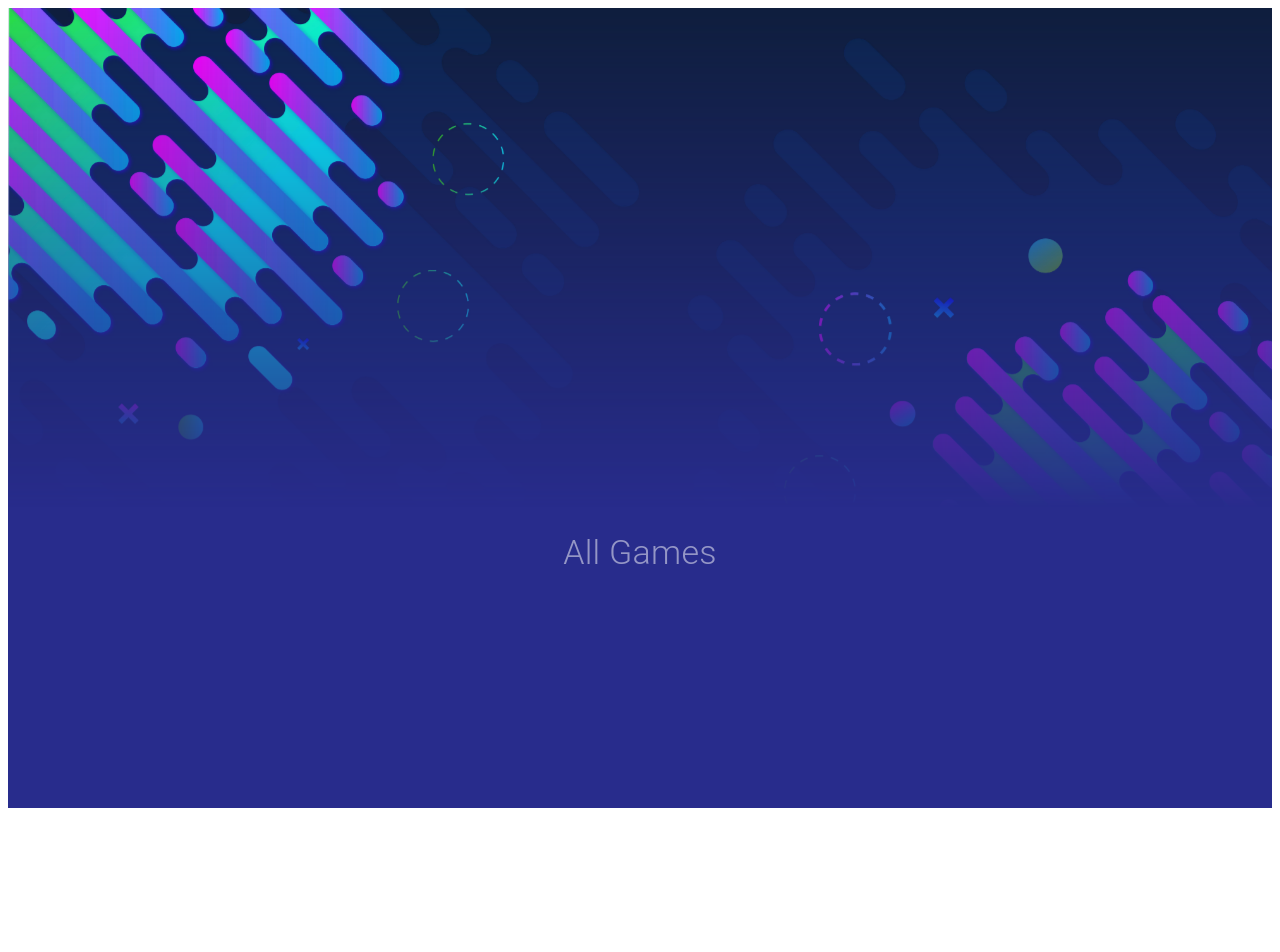
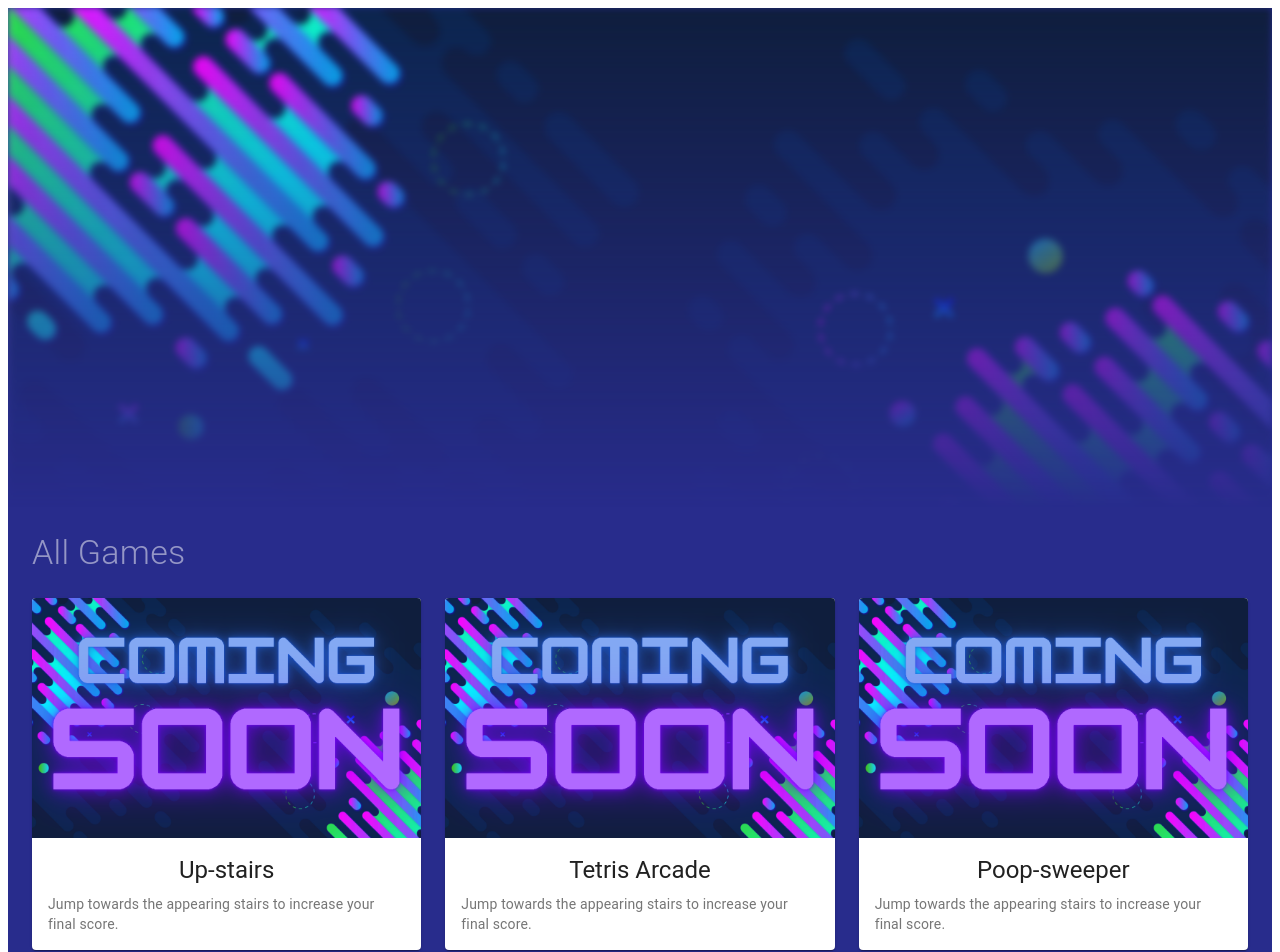
Before and after one commit to adrianghub/mini-arcade-storage, a React (Create React App) app: page / in a window 1280 px wide. Shown: the top 952 px of the page. Before the commit the page ends 816 px from the top, so only its background shows below. Built offline with nearby package versions, Linux system fonts and the light colour scheme.

Commit message:
feat: create card layout

```diff
--- a/src/App.jsx
+++ b/src/App.jsx
@@ -12,6 +12,7 @@
     flexDirection: "column",
     alignItems: "center",
     color: "white",
+    paddingBottom: "3rem"
   },
 });
 
--- a/src/components/Grid/Grid.jsx
+++ b/src/components/Grid/Grid.jsx
@@ -1,9 +1,18 @@
 import React from "react";
 import { makeStyles } from "@material-ui/core/styles";
 import { Parallax } from "react-parallax";
-import { Card, Container, Typography, Grid } from "@material-ui/core";
+import {
+  Card,
+  CardActionArea,
+  CardContent,
+  CardMedia,
+  Container,
+  Typography,
+  Grid,
+} from "@material-ui/core";
 
 import banner from "../../images/banner.jpg";
+import soonCard from "../../images/soon.png";
 
 const useStyles = makeStyles((theme) => ({
   heroImage: {
@@ -23,6 +32,17 @@
     paddingBottom: theme.spacing(3),
     opacity: 0.5,
   },
+  card: {
+    maxWidth: "100%",
+  },
+  media: {
+    height: 240,
+  },
+  cardActions: {
+    display: "flex",
+    margin: "0 10px",
+    justifyContent: "space-between",
+  },
 }));
 
 const VisualGrid = () => {
@@ -36,16 +56,72 @@
         bgImage={banner}
       />
       <Container maxWidth="xl" className={classes.visualContainer}>
-        <Typography variant="h4" className={classes.visualTitle}>All Games</Typography>
+        <Typography align="left" variant="h4" className={classes.visualTitle}>
+          All Games
+        </Typography>
         <Grid container spacing={3}>
           <Grid item xs={12} sm={6} md={4}>
-            <Card></Card>
+            <Card>
+              <CardActionArea>
+                <CardMedia className={classes.media} image={soonCard} />
+                <CardContent>
+                  <Typography gutterBottom variant="h5">
+                    Up-stairs
+                  </Typography>
+                  <Typography
+                    variant="body2"
+                    color="textSecondary"
+                    component="p"
+                    align="left"
+                  >
+                    Jump towards the appearing stairs to increase your final
+                    score.
+                  </Typography>
+                </CardContent>
+              </CardActionArea>
+            </Card>
           </Grid>
           <Grid item xs={12} sm={6} md={4}>
-            <Card></Card>
+            <Card>
+              <CardActionArea>
+                <CardMedia className={classes.media} image={soonCard} />
+                <CardContent>
+                  <Typography gutterBottom variant="h5" component="h2">
+                    Tetris Arcade
+                  </Typography>
+                  <Typography
+                    variant="body2"
+                    color="textSecondary"
+                    component="p"
+                    align="left"
+                  >
+                    Jump towards the appearing stairs to increase your final
+                    score.
+                  </Typography>
+                </CardContent>
+              </CardActionArea>
+            </Card>
           </Grid>
           <Grid item xs={12} sm={6} md={4}>
-            <Card></Card>
+            <Card>
+              <CardActionArea>
+                <CardMedia className={classes.media} image={soonCard} />
+                <CardContent>
+                  <Typography gutterBottom variant="h5" component="h2">
+                    Poop-sweeper
+                  </Typography>
+                  <Typography
+                    variant="body2"
+                    color="textSecondary"
+                    component="p"
+                    align="left"
+                  >
+                    Jump towards the appearing stairs to increase your final
+                    score.
+                  </Typography>
+                </CardContent>
+              </CardActionArea>
+            </Card>
           </Grid>
         </Grid>
       </Container>
```
Also changed, not shown: src/images/soon.png (added).
